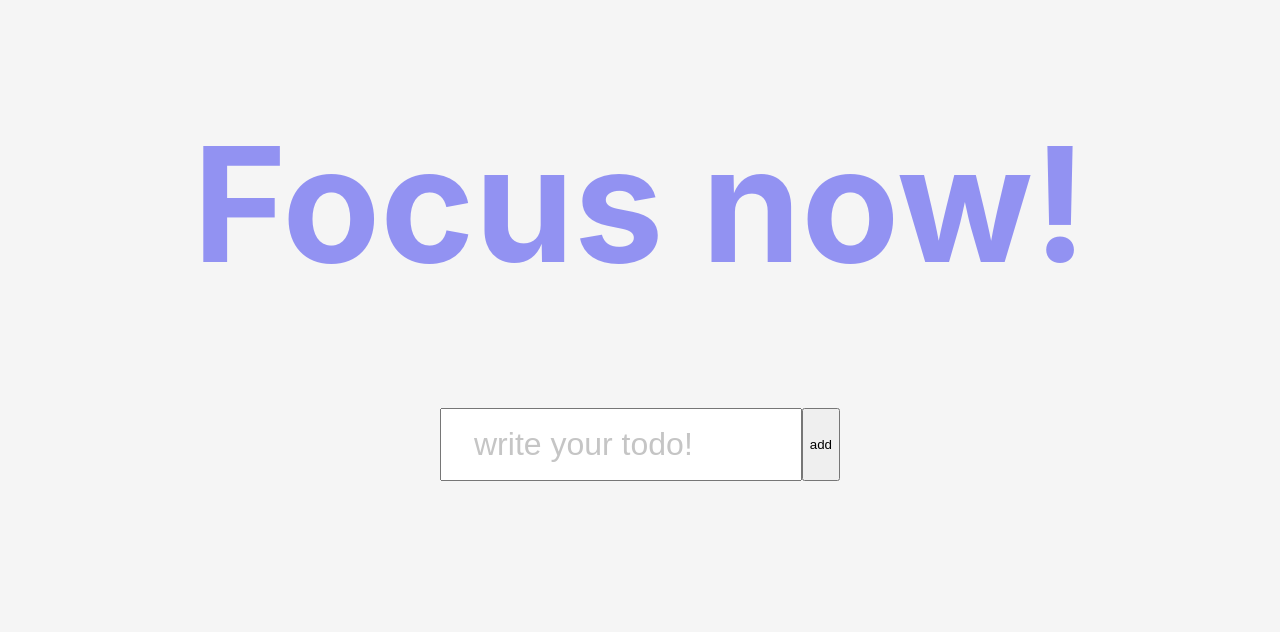
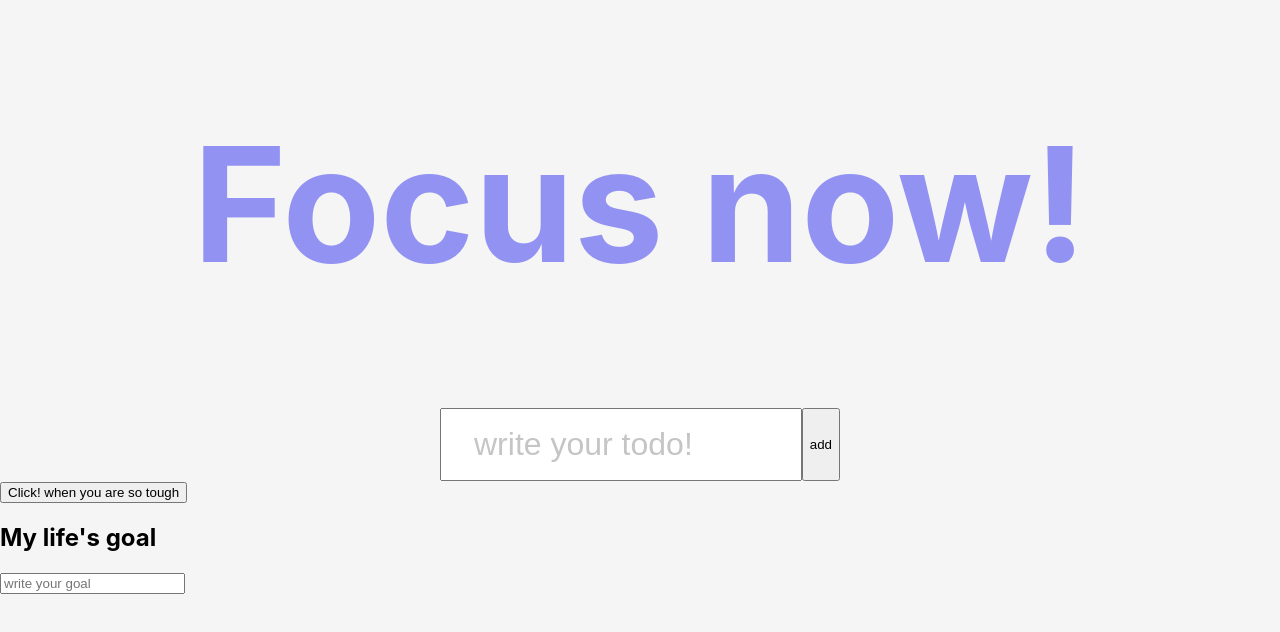
Before and after one commit to CLOUDoort/Focus-now-project, a website: page index.html in a window 1280 px wide. Drawn offline with Linux system fonts and the light colour scheme.

Commit message:
0622_commit

```diff
--- a/index.html
+++ b/index.html
@@ -20,7 +20,11 @@
         <input type="text" id="input" class="input" placeholder="write your todo!" />
         <button type="submit">add</button>
       </form>
+      <button id="tough">Click! when you are so tough</button>
     </section>
-    <footer></footer>
+    <footer>
+      <h2>My life's goal</h2>
+      <input type="text" placeholder="write your goal" />
+    </footer>
   </body>
 </html>
--- a/src/index.ts
+++ b/src/index.ts
@@ -1,5 +1,6 @@
 const form = document.getElementById("form") as HTMLFormElement
 const input = document.getElementById("input") as HTMLInputElement
+const tough = document.getElementById("tough") as HTMLButtonElement
 
 form.addEventListener("submit", (e) => {
   e.preventDefault()
```
